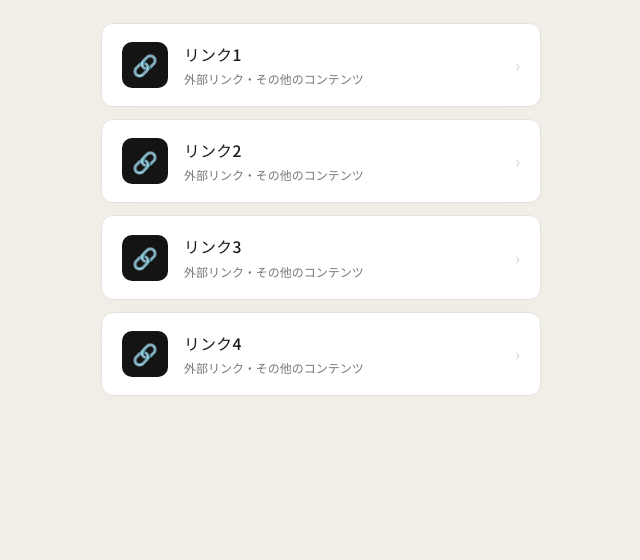
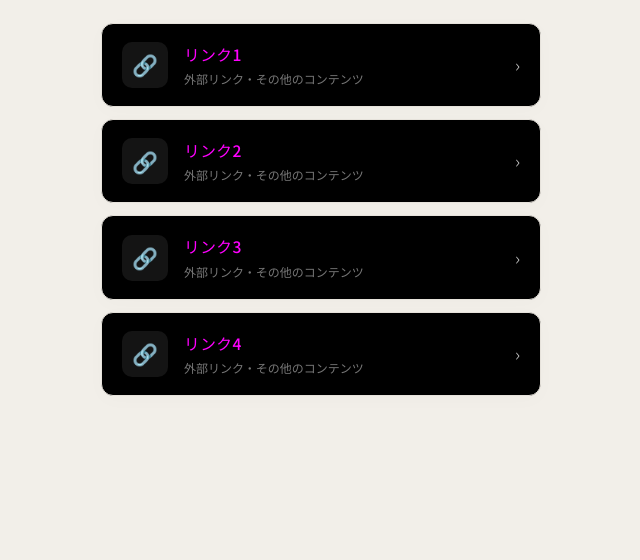
Before and after one commit to lateorca0999/kaeritai, a plain HTML site: page index.html in a window 1280 px wide. Shown: the part 240-800 px from the top of the page, without its empty margins (319-959 px from the left). Drawn offline with nearby package versions, Linux system fonts and the light colour scheme; a web font is replaced by a local one.

Commit message:
Update index.html

```diff
--- a/index.html
+++ b/index.html
@@ -14,8 +14,8 @@
       /* ▼ ここで背景色を変更できます（現在は上品な生成り色） */
       --bg-color: #f2efe9;
 
-      --card-bg: #ffffff;        /* ピュアホワイト */
-      --text-main: #1a1a1a;      /* 深い黒 */
+      --card-bg: #000000;        /* ピュアホワイト */
+      --text-main: #ff00ff;      /* 深い黒 */
       --text-sub: #777777;       /* 絶妙なニュアンスのグレー */
       --border-color: #e6e2db;   /* 背景色に合わせた繊細な境界線 */
       --accent-dark: #111111;    /* ホバー時のシャープな黒 */
```
